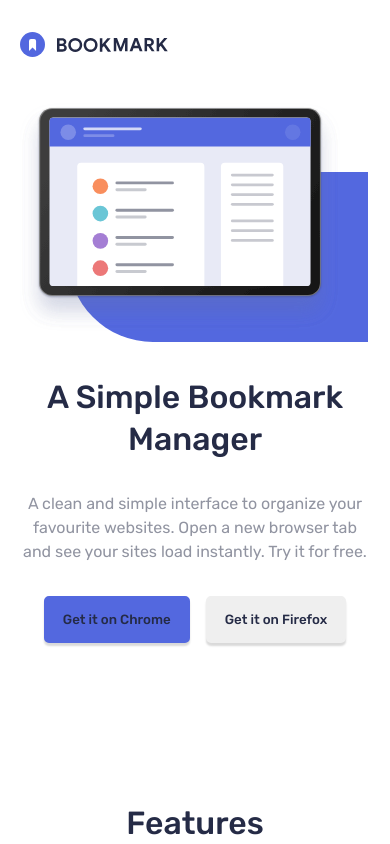
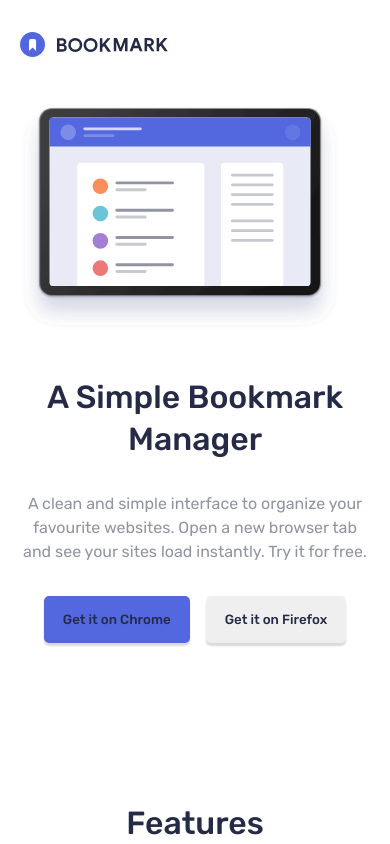
Before and after one commit to Saurabhdaswant/Bookmark, a JavaScript app: page / in a window 390 px wide. Shown: the top 844 px of the page. Built offline with nearby package versions, Linux system fonts and the light colour scheme; the HTML template or start-up script is replaced by a standard one.

Commit message:
include feature section to the layout and its styling only for  mobile

```diff
--- a/src/Sass/App.scss
+++ b/src/Sass/App.scss
@@ -172,15 +172,17 @@ a{
   }
 }
 
+.rounded{
+  @include rounded;
+}
 
+// .rounded{
+//   width: 300px;
+//   height: 170px;
 
-.rounded{
-  width: 300px;
-  height: 170px;
+//   background-color: $softBlue;
 
-  background-color: $softBlue;
+//   border-start-start-radius: 50rem;
+//   border-bottom-left-radius: 50rem;
 
-  border-start-start-radius: 50rem;
-  border-bottom-left-radius: 50rem;
-
-}
+// }
--- a/src/css/App.css
+++ b/src/css/App.css
@@ -170,6 +170,10 @@ a {
 }
 
 .rounded {
+  position: relative;
+  bottom: 13rem;
+  left: 3rem;
+  z-index: -5;
   width: 300px;
   height: 170px;
   background-color: #5368df;
```
Also changed, not shown: 1 other file (tests, documents, lock files or other folders).
